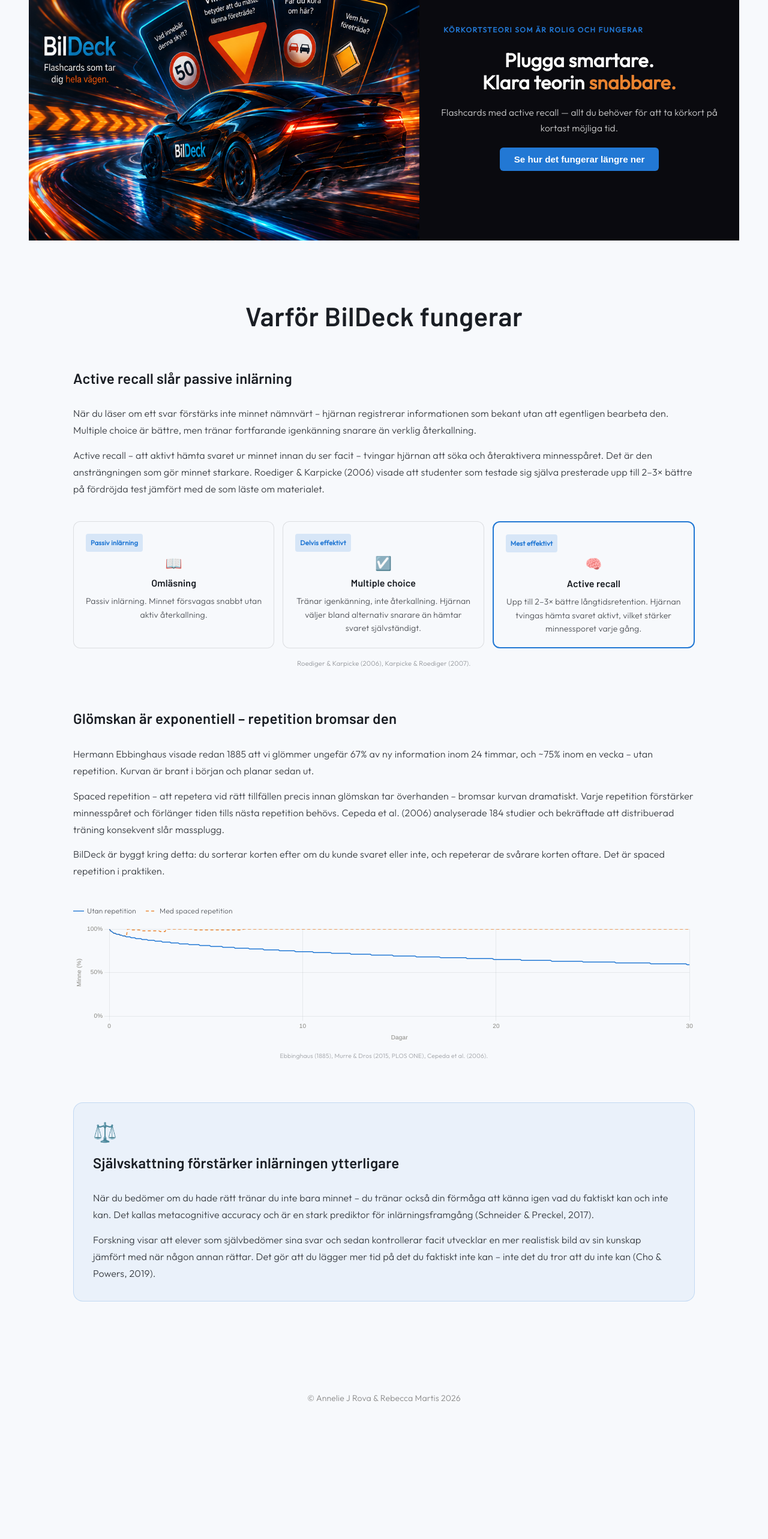
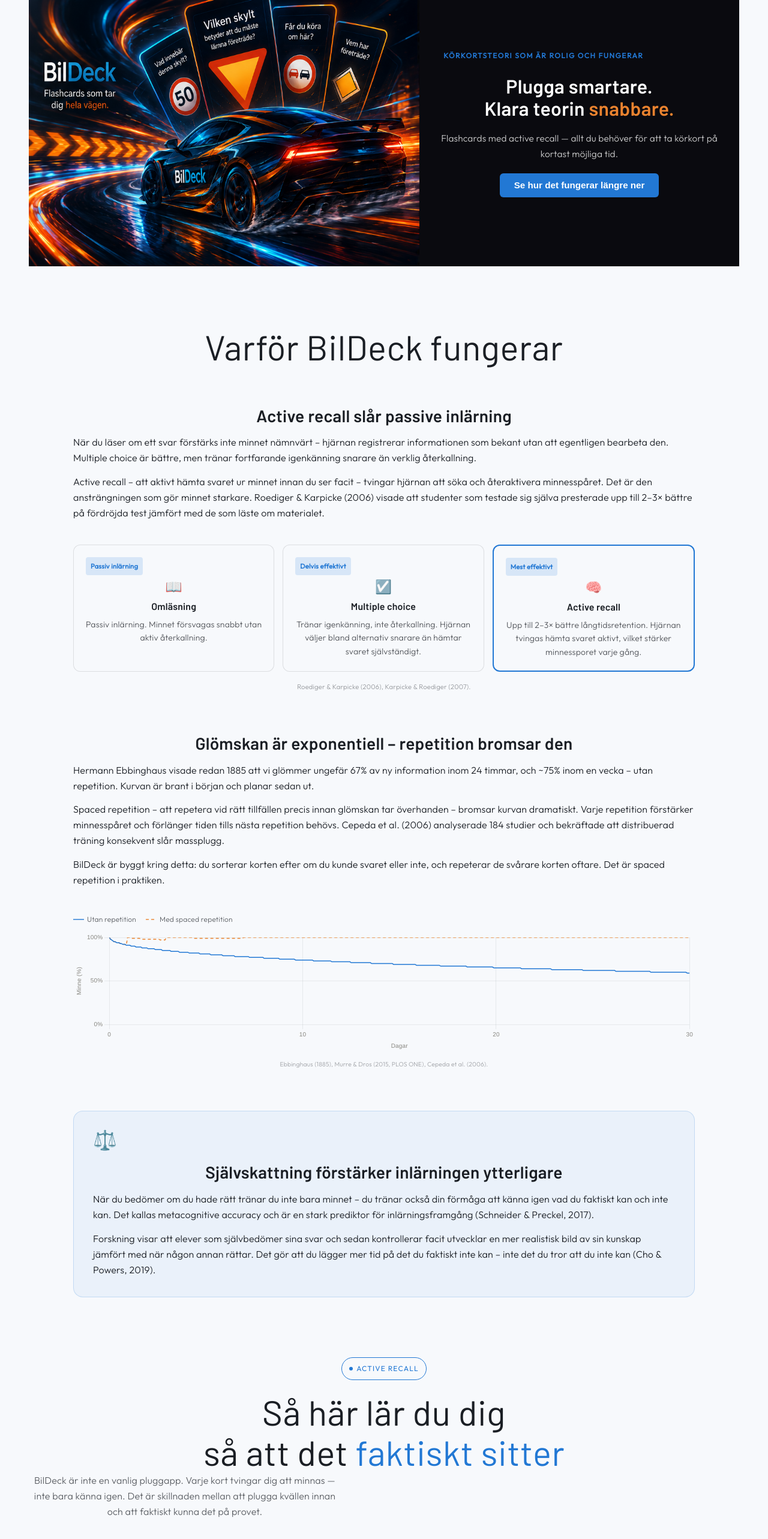
Before and after one commit to Beckasinis/BilDeck, a React (Vite) app: page / in a window 1280 px wide. Shown: the part 220-2786 px from the top of the page at 60% size. Before the commit the page ends 2580 px from the top, so only its background shows below. Built offline with nearby package versions, Linux system fonts and the light colour scheme; no server answers; the database is empty.

Commit message:
feat(Home):add HowToSection

```diff
--- a/src/app.css
+++ b/src/app.css
@@ -92,18 +92,34 @@
   flex-direction: column;
 }
 
+h1 {
+  font-family: 'Barlow', sans-serif;
+  font-weight: 600;
+  font-size: clamp(36px, 6vw, 72px);
+  line-height: 1.1;
+  letter-spacing: 0.01em;
+}
+
 h2 {
   font-family: 'Barlow', sans-serif;
   font-weight: 400;
-  font-size: 40px;
-  line-height: 50px;
+  font-size: clamp(32px, 5vw, 58px);
+  line-height: 1.15;
   letter-spacing: 0.01em;
 }
 
 h3 {
   font-family: 'Barlow', sans-serif;
   font-weight: 600;
-  font-size: 24px;
-  line-height: 30px;
+  font-size: clamp(20px, 3vw, 28px);
+  line-height: 1.25;
   letter-spacing: 0.01em;
 }
+
+h4 {
+  font-family: 'Barlow', sans-serif;
+  font-weight: 600;
+  font-size: clamp(16px, 2vw, 20px);
+  line-height: 1.35;
+  letter-spacing: 0.01em;
+}
--- /dev/null
+++ b/src/components/howto/HowToSection.jsx
@@ -0,0 +1,120 @@
+import './howto.css';
+
+const steps = [
+  {
+    number: 1,
+    title: 'Utmana dig själv',
+    body: (
+      <>
+        Läs kortet — och försök svara <strong>innan</strong> du vänder. Säg det högt om du kan.
+        Det är just den ansträngningen som bränner in svaret i hjärnan.
+      </>
+    ),
+  },
+  {
+    number: 2,
+    title: 'Var ärlig med dig själv',
+    body: (
+      <>
+        Svaret kom direkt, utan tvekan? →{' '}
+        <span className="howto-pill howto-pill--blue">Klar</span>
+        <br />
+        Osäker, glömde en detalj, tvekade? →{' '}
+        <span className="howto-pill howto-pill--orange">Aktiva högen</span>
+        <br />
+        Fuska inte med dig själv — det är bara du som förlorar på det.
+      </>
+    ),
+    active: true,
+  },
+  {
+    number: 3,
+    title: 'Förstå varför, inte bara vad',
+    body: (
+      <>
+        Om du svarar fel — läs förklaringen. <strong>Förstå logiken</strong> bakom regeln.
+        Det du förstår glömmer du inte lika lätt.
+      </>
+    ),
+  },
+  {
+    number: 4,
+    title: 'Kör tills inga kort studsar tillbaka',
+    body: (
+      <>
+        Målet per session: ta dig igenom hela leken utan att ett enda kort hamnar i Aktiva högen.{' '}
+        <strong>Det betyder att du kan det nu</strong> — men inte nödvändigtvis imorgon.
+      </>
+    ),
+  },
+  {
+    number: 5,
+    title: 'Repetera. Repetera. Repetera.',
+    body: (
+      <>
+        Hjärnan glömmer om du inte underhåller minnet. Kom tillbaka till kortlekarna regelbundet
+        hela vägen fram till provdagen —{' '}
+        <strong>det är repetition över tid som bygger äkta långtidsminne</strong>, inte en enda bra
+        session.
+      </>
+    ),
+    last: true,
+  },
+];
+
+function HowToSection() {
+  return (
+    <section className="howto">
+      <span className="howto-tag">Active recall</span>
+
+      <h2 className="howto-headline">
+        Så här lär du dig<br />
+        så att det <em>faktiskt sitter</em>
+      </h2>
+
+      <p className="howto-lead">
+        BilDeck är inte en vanlig pluggapp. Varje kort tvingar dig att minnas — inte bara känna
+        igen. Det är skillnaden mellan att plugga kvällen innan och att faktiskt kunna det på
+        provet.
+      </p>
+
+      <div className="howto-steps">
+        {steps.map((step) => (
+          <div
+            key={step.number}
+            className={[
+              'howto-step',
+              step.active ? 'howto-step--active' : '',
+              step.last ? 'howto-step--last' : '',
+            ]
+              .filter(Boolean)
+              .join(' ')}
+          >
+            <div className="howto-step__left">
+              <div className="howto-step__num">{step.number}</div>
+              {!step.last && <div className="howto-step__line" />}
+            </div>
+            <div className="howto-step__content">
+              <h4 className="howto-step__title">{step.title}</h4>
+              <p className="howto-step__body">{step.body}</p>
+            </div>
+          </div>
+        ))}
+      </div>
+
+      <div className="howto-callout">
+        <span className="howto-callout__icon">⚠</span>
+        <div>
+          <p className="howto-callout__title">Att klara en lek ≠ att du är klar</p>
+          <p className="howto-callout__body">
+            Många tror att det räcker att gå igenom korten en gång utan misstag. Men minnet bleknar
+            snabbt. <strong>Fortsätt repetera</strong> tills provdagen — det är det som faktiskt
+            håller.
+          </p>
+        </div>
+      </div>
+    </section>
+  );
+}
+
+export default HowToSection;
--- /dev/null
+++ b/src/components/howto/howto.css
@@ -0,0 +1,163 @@
+.howto-tag {
+  display: inline-flex;
+  align-items: center;
+  gap: 6px;
+  font-size: 12px;
+  font-weight: 500;
+  letter-spacing: 0.1em;
+  text-transform: uppercase;
+  color: var(--accent);
+  border: 1.5px solid var(--accent);
+  padding: 5px 12px;
+  border-radius: 999px;
+  margin-bottom: 1.25rem;
+}
+
+.howto-tag::before {
+  content: '';
+  width: 6px;
+  height: 6px;
+  border-radius: 50%;
+  background: var(--accent);
+}
+
+/* Headline */
+.howto-headline em {
+  font-style: normal;
+  color: var(--accent);
+}
+
+/* Lead */
+.howto-lead {
+  opacity: 0.7;
+  max-width: 520px;
+  margin-bottom: 2.5rem;
+}
+
+/* Steps */
+.howto-steps {
+  display: flex;
+  flex-direction: column;
+}
+
+.howto-step {
+  display: grid;
+  grid-template-columns: 56px 1fr;
+  gap: 0 1.25rem;
+}
+
+.howto-step__left {
+  display: flex;
+  flex-direction: column;
+  align-items: center;
+}
+
+.howto-step__num {
+  width: 40px;
+  height: 40px;
+  border-radius: 12px;
+  border: 1.5px solid var(--text);
+  opacity: 0.3;
+  display: flex;
+  align-items: center;
+  justify-content: center;
+  font-family: 'Barlow', sans-serif;
+  font-size: 15px;
+  font-weight: 600;
+  flex-shrink: 0;
+}
+
+.howto-step--active .howto-step__num {
+  background: var(--accent);
+  border-color: var(--accent);
+  color: #fff;
+  opacity: 1;
+}
+
+.howto-step__line {
+  width: 2px;
+  flex: 1;
+  min-height: 24px;
+  background: var(--text);
+  opacity: 0.1;
+  margin: 4px 0;
+}
+
+.howto-step__content {
+  padding-bottom: 2rem;
+  padding-top: 6px;
+}
+
+.howto-step--last .howto-step__content {
+  padding-bottom: 0;
+}
+
+.howto-step--active .howto-step__title {
+  color: var(--accent);
+}
+
+.howto-step__body {
+  opacity: 0.7;
+  margin-top: 6px;
+}
+
+.howto-step__body strong {
+  opacity: 1;
+  font-weight: 500;
+  color: var(--text);
+}
+
+/* Pills */
+.howto-pill {
+  display: inline-flex;
+  align-items: center;
+  gap: 5px;
+  font-size: 12px;
+  font-weight: 500;
+  padding: 3px 10px;
+  border-radius: 999px;
+  margin: 0 2px;
+  vertical-align: middle;
+}
+
+.howto-pill--blue {
+  background: color-mix(in srgb, var(--accent) 15%, transparent);
+  color: var(--accent);
+}
+
+.howto-pill--orange {
+  background: color-mix(in srgb, var(--accent2) 15%, transparent);
+  color: var(--accent2);
+}
+
+/* Callout */
+.howto-callout {
+  margin-top: 2rem;
+  border-radius: 16px;
+  padding: 1.25rem 1.5rem;
+  border: 2px solid var(--accent2);
+  display: flex;
+  gap: 1rem;
+  align-items: flex-start;
+}
+
+.howto-callout__icon {
+  font-size: 20px;
+  flex-shrink: 0;
+  margin-top: 1px;
+  color: var(--accent2);
+}
+
+.howto-callout__title {
+  margin-bottom: 4px;
+}
+
+.howto-callout__body {
+  opacity: 0.7;
+}
+
+.howto-callout__body strong {
+  opacity: 1;
+  font-weight: 500;
+  color: var(--text);
+}
--- /dev/null
+++ b/src/components/howto/index.js
@@ -0,0 +1 @@
+export { default } from './HowToSection.jsx';
--- a/src/components/science/ScienceSection.jsx
+++ b/src/components/science/ScienceSection.jsx
@@ -5,12 +5,12 @@
 export default function ScienceSection() {
   return (
     <section className="science-section">
-      <h2 className="science-heading">Varför BilDeck fungerar</h2>
+      <h2>Varför BilDeck fungerar</h2>
 
       {/* Active recall vs other methods */}
       <div className="science-block">
         <div className="science-text">
-          <h3 className="science-subheading">Active recall slår passive inlärning</h3>
+          <h3>Active recall slår passive inlärning</h3>
           <p>
             När du läser om ett svar förstärks inte minnet nämnvärt – hjärnan registrerar
             informationen som bekant utan att egentligen bearbeta den. Multiple choice är bättre,
@@ -19,7 +19,7 @@
           <p>
             Active recall – att aktivt hämta svaret ur minnet innan du ser facit – tvingar
             hjärnan att söka och återaktivera minnesspåret. Det är den ansträngningen som gör
-            minnet starkare. Roediger &amp; Karpicke (2006) visade att studenter som testade sig
+            minnet starkare. Roediger & Karpicke (2006) visade att studenter som testade sig
             själva presterade upp till 2–3× bättre på fördröjda test jämfört med de som läste om
             materialet.
           </p>
@@ -30,7 +30,7 @@
       {/* Forgetting curve + spaced repetition */}
       <div className="science-block science-block--reverse">
         <div className="science-text">
-          <h3 className="science-subheading">Glömskan är exponentiell – repetition bromsar den</h3>
+          <h3>Glömskan är exponentiell – repetition bromsar den</h3>
           <p>
             Hermann Ebbinghaus visade redan 1885 att vi glömmer ungefär 67% av ny information
             inom 24 timmar, och ~75% inom en vecka – utan repetition. Kurvan är brant i
@@ -54,17 +54,17 @@
       <div className="science-block science-meta">
         <div className="science-meta-icon" aria-hidden="true">⚖️</div>
         <div className="science-text">
-          <h3 className="science-subheading">Självskattning förstärker inlärningen ytterligare</h3>
+          <h3>Självskattning förstärker inlärningen ytterligare</h3>
           <p>
             När du bedömer om du hade rätt tränar du inte bara minnet – du tränar också din
             förmåga att känna igen vad du faktiskt kan och inte kan. Det kallas metacognitive
-            accuracy och är en stark prediktor för inlärningsframgång (Schneider &amp; Preckel, 2017).
+            accuracy och är en stark prediktor för inlärningsframgång (Schneider & Preckel, 2017).
           </p>
           <p>
             Forskning visar att elever som självbedömer sina svar och sedan kontrollerar facit
             utvecklar en mer realistisk bild av sin kunskap jämfört med när någon annan rättar.
             Det gör att du lägger mer tid på det du faktiskt inte kan – inte det du tror att du
-            inte kan (Cho &amp; Powers, 2019).
+            inte kan (Cho & Powers, 2019).
           </p>
         </div>
       </div>
--- a/src/components/science/science.css
+++ b/src/components/science/science.css
@@ -6,24 +6,6 @@
   display: flex;
   flex-direction: column;
   gap: clamp(2rem, 5vw, 4rem);
-}
-
-.science-heading {
-  font-family: 'Barlow', sans-serif;
-  font-size: clamp(1.75rem, 4vw, 2.75rem);
-  font-weight: 700;
-  color: var(--text);
-  text-align: center;
-  margin: 0;
-}
-
-.science-subheading {
-  font-family: 'Barlow', sans-serif;
-  font-size: clamp(1.1rem, 2.5vw, 1.5rem);
-  font-weight: 600;
-  color: var(--text);
-  margin: 0 0 1rem;
-  text-align: left;
 }
 
 .science-block {
@@ -38,12 +20,6 @@
   gap: 0.85rem;
 
   p {
-    font-family: 'Outfit', sans-serif;
-    font-size: clamp(0.9rem, 1.5vw, 1rem);
-    line-height: 1.75;
-    color: var(--text);
-    margin: 0;
-    opacity: 0.85;
     text-align: left;
   }
 }
--- a/src/views/home/home.jsx
+++ b/src/views/home/home.jsx
@@ -3,6 +3,7 @@
 import ScienceSection from '../../components/science/ScienceSection.jsx';
 import { Component } from 'react';
 import Hero from '../../components/hero/Hero';
+import HowToSection from '../../components/howto/HowToSection.jsx';
 
 class ErrorBoundary extends Component {
   state = { error: null };
@@ -22,9 +23,8 @@
         <h1>Välkommen, {user.user_metadata?.first_name}!</h1>
       )}
       <Hero />
-      <ErrorBoundary>
         <ScienceSection />
-      </ErrorBoundary>
+        <HowToSection />
     </div>
   );
 }
```
